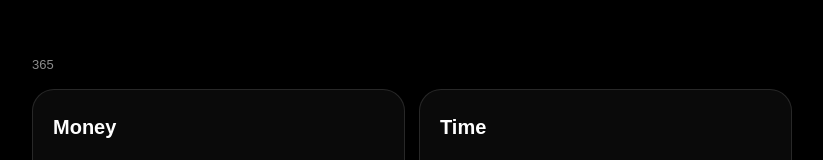
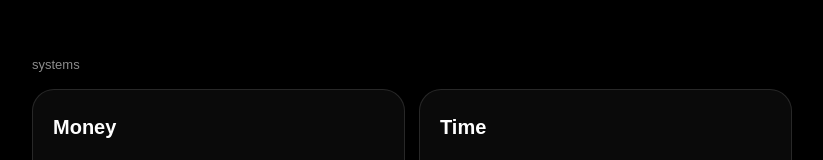
Before and after one commit to dptcoffee/Outflo, a Next.js app: page /365 in a window 1280 px wide. Shown: the part 181-341 px from the top of the page, without its empty margins (228-1051 px from the left). Built offline with nearby package versions, Linux system fonts and the light colour scheme.

Commit message:
Rename 365 header to Systems

```diff
--- a/app/365/page.tsx
+++ b/app/365/page.tsx
@@ -13,7 +13,7 @@ export default function ThreeSixFiveMenu() {
       }}
     >
       <section style={{ width: "min(760px, 94vw)" }}>
-        <div style={{ fontSize: 13, opacity: 0.55, marginBottom: 14 }}>365</div>
+        <div style={{ fontSize: 13, opacity: 0.55, marginBottom: 14 }}>systems</div>
 
         <div
           style={{
```
